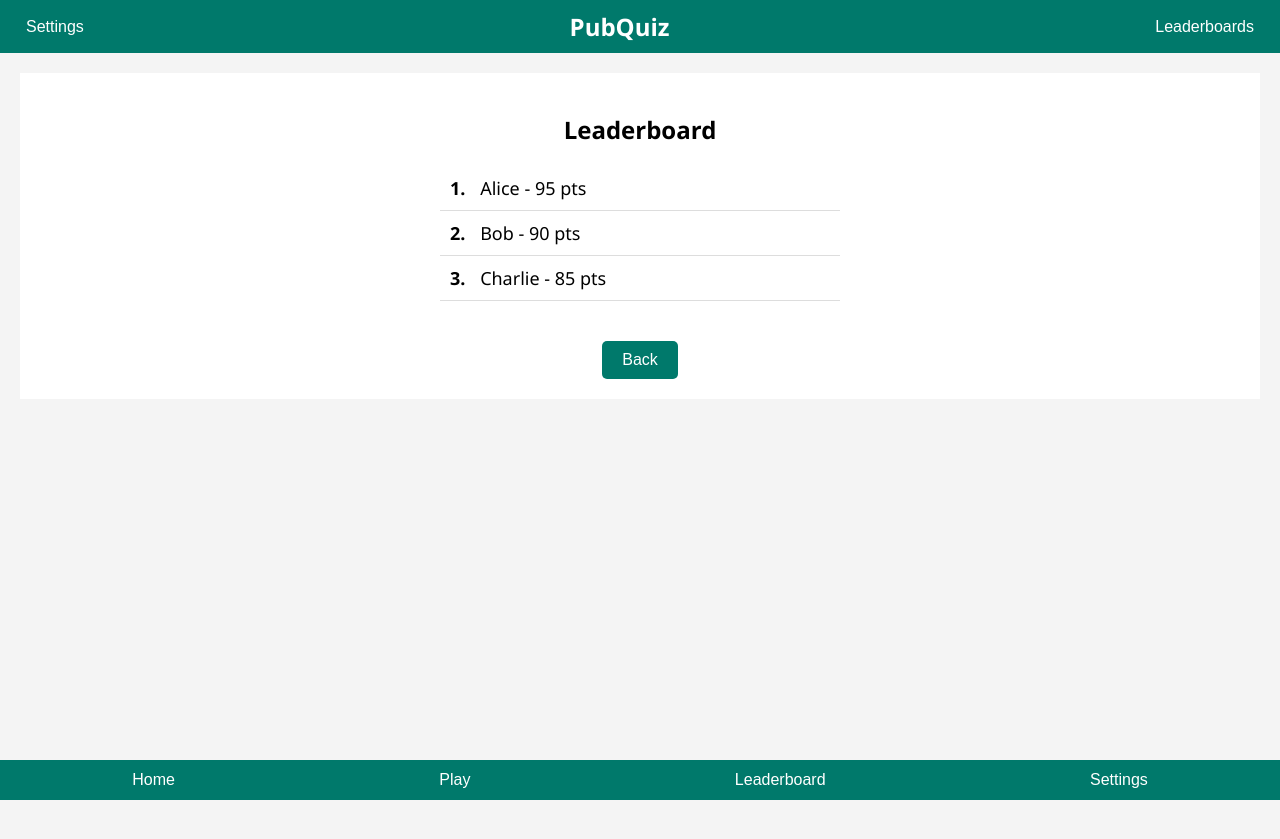
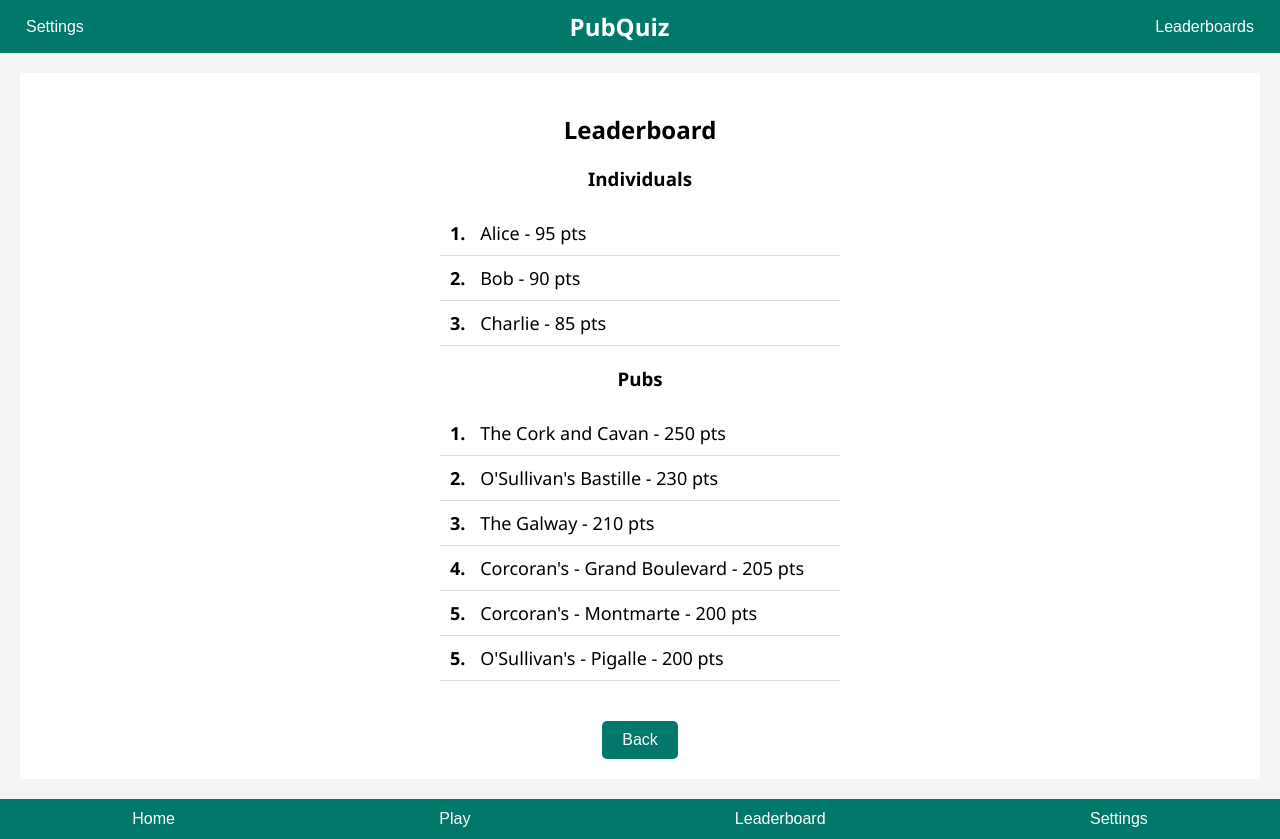
Before and after one commit to AOC238/pubgames, a React (Create React App) app: page / in a window 1280 px wide. Both pictures are taken after a click on the button "Leaderboards". Before the commit the page ends 800 px from the top, so only its background shows below. Built offline with nearby package versions, Linux system fonts and the light colour scheme.

Commit message:
Update Leaderboard.js
Added pubs

```diff
--- a/src/components/Leaderboard.js
+++ b/src/components/Leaderboard.js
@@ -1,33 +1,74 @@
-// src/components/Leaderboard.js
 import React, { useEffect, useState } from 'react';
 import '../styles/Leaderboard.css';
 
+
 function Leaderboard({ navigate }) {
-  const [mockData, setMockData] = useState([]);
-
+  const [individuals, setIndividuals] = useState([]);
+  const [pubs, setPubs] = useState([]);
   useEffect(() => {
     // Simulate fetching data with a delay
-    const data = [
+    const individualData = [
       { rank: 1, name: "Alice", score: 95 },
       { rank: 2, name: "Bob", score: 90 },
       { rank: 3, name: "Charlie", score: 85 },
     ];
-    setTimeout(() => setMockData(data), 500);
+
+
+    const pubData = [
+      { rank: 1, name: "The Cork and Cavan", score: 250 },
+      { rank: 2, name: "O'Sullivan's Bastille", score: 230 },
+      { rank: 3, name: "The Galway", score: 210 },
+      { rank: 4, name: "Corcoran's - Grand Boulevard", score: 205 },
+      { rank: 5, name: "Corcoran's - Montmarte", score: 200 },
+      { rank: 5, name: "O'Sullivan's - Pigalle", score: 200 },
+
+
+
+
+
+
+    ];
+
+
+    setTimeout(() => {
+      setIndividuals(individualData);
+      setPubs(pubData);
+    }, 500);
   }, []);
+
 
   return (
     <div className="leaderboard-container">
       <h2>Leaderboard</h2>
+
+      <div className="leaderboard-wrapper">
+        <div className="leaderboard-section">
+          <h3>Individuals</h3>
           <ul className="leaderboard-list">
-        {mockData.map(item => (
+            {individuals.map(item => (
               <li key={item.rank} className="fade-in">
                 <span className="rank">{item.rank}.</span> {item.name} - {item.score} pts
               </li>
             ))}
           </ul>
+        </div>
+
+        <div className="leaderboard-section">
+          <h3>Pubs</h3>
+          <ul className="leaderboard-list">
+            {pubs.map(item => (
+              <li key={item.rank} className="fade-in">
+                <span className="rank">{item.rank}.</span> {item.name} - {item.score} pts
+              </li>
+            ))}
+          </ul>
+        </div>
+      </div>
+
       <button className="back-button" onClick={() => navigate('home')}>Back</button>
     </div>
   );
 }
 
+
 export default Leaderboard;
```
Lines whose indentation alone changed are shown as unchanged.
